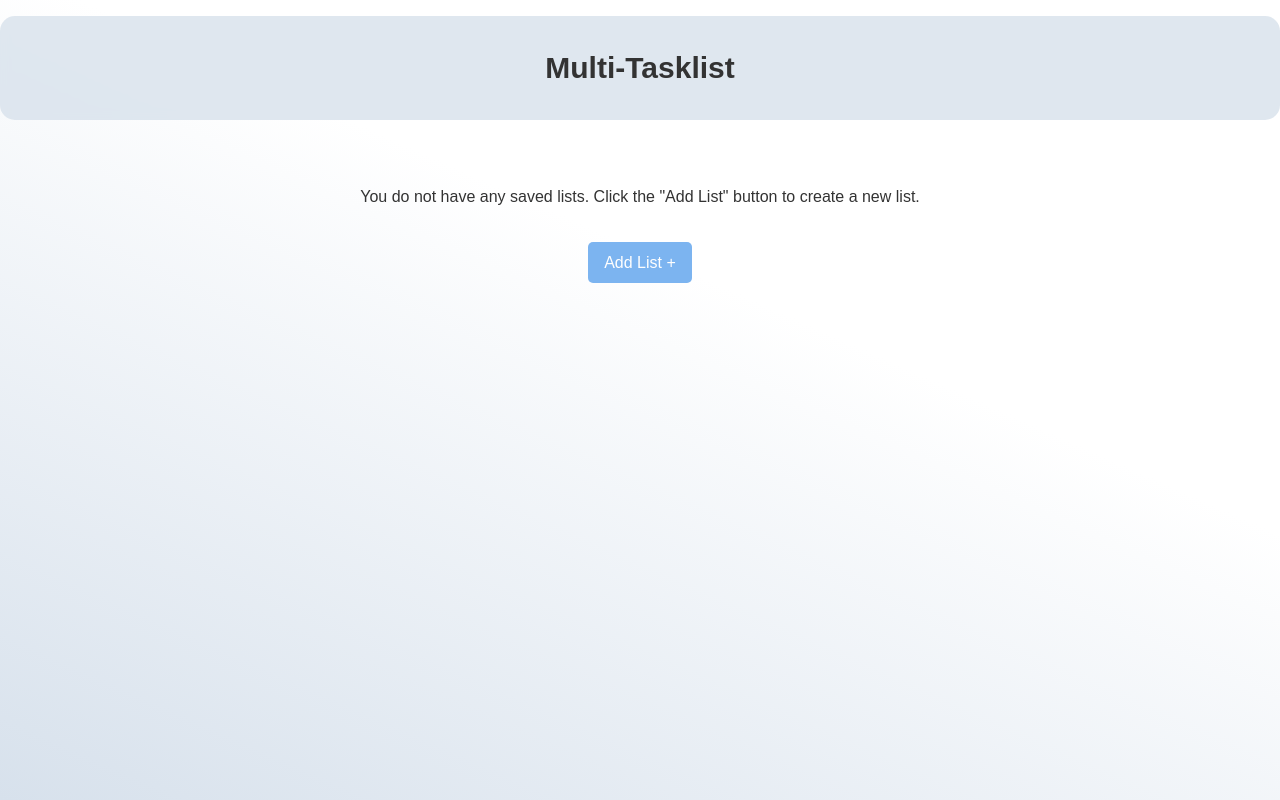
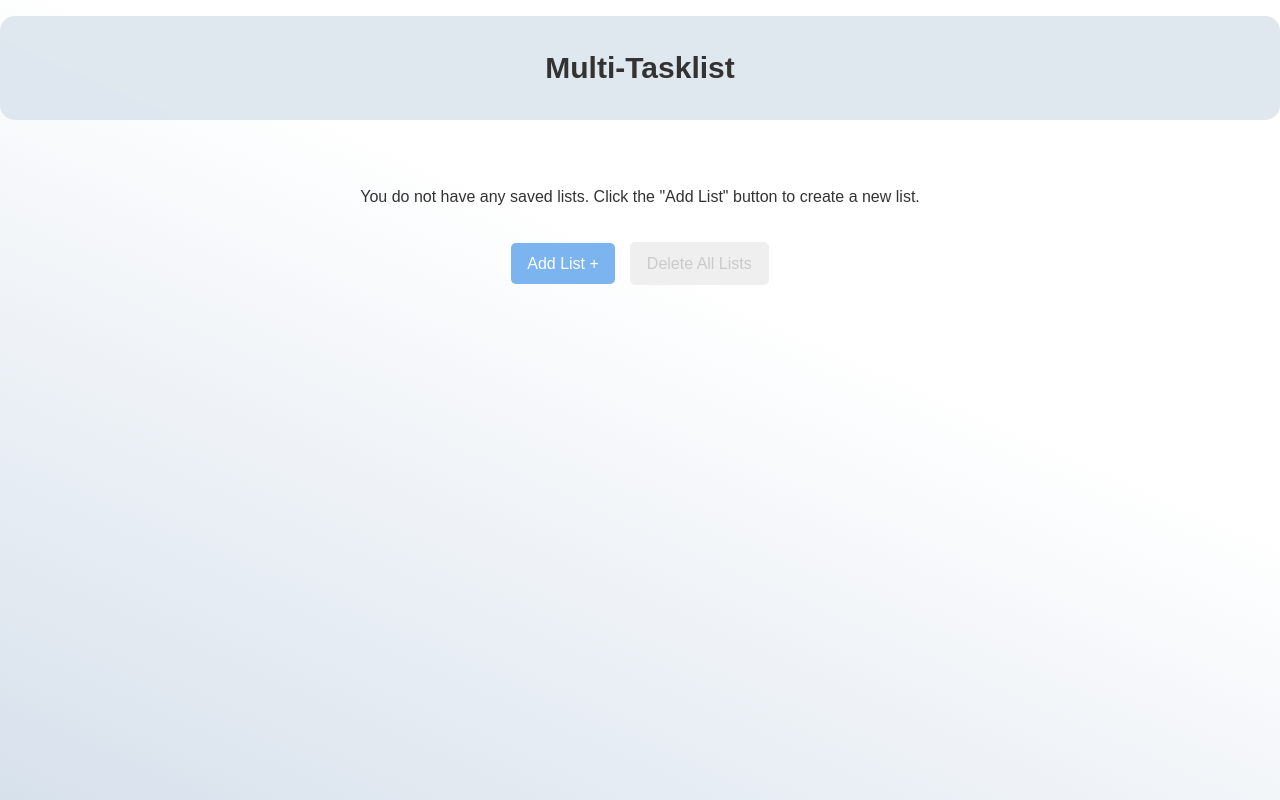
Before and after one commit to agviray/react-multi-tasklist, a React (Create React App) app: page / in a window 1280 px wide. Built offline with nearby package versions, Linux system fonts and the light colour scheme.

Commit message:
Add feature to delete all lists

```diff
--- a/src/actions/index.js
+++ b/src/actions/index.js
@@ -47,6 +47,13 @@ export const deleteList = (listId) => {
   return {
     type: types.LIST_DELETED,
     payload: listId,
+  };
+};
+
+export const deleteAllLists = () => {
+  return {
+    type: types.ALL_LISTS_DELETED,
+    payload: [],
   };
 };
 
--- a/src/actions/types.js
+++ b/src/actions/types.js
@@ -6,6 +6,7 @@ export const types = {
   UPDATED_LIST_SAVED: 'UPDATED_LIST_SAVED',
   LIST_CREATED: 'LIST_CREATED',
   LIST_DELETED: 'LIST_DELETED',
+  ALL_LISTS_DELETED: 'ALL_LISTS_DELETED',
   LIST_SELECTED: 'LIST_SELECTED',
   TITLE_UPDATED: 'TITLE_UPDATED',
   ITEM_ADDED: 'ITEM_ADDED',
--- a/src/components/BackButton.js
+++ b/src/components/BackButton.js
@@ -29,11 +29,11 @@ const BackButton = ({ selectedList, displayModal, saveUpdatedList }) => {
       displayModal({
         modalHeading: 'Changes Found',
         modalBody:
-          'You have made changes to this list. Exiting now will undo all of your current changes. How would you like to proceed?',
+          'You have made changes to this list. How would you like to proceed?',
         modalButtons: [
           {
             type: 'save',
-            text: 'Save Changes',
+            text: 'Save And Exit',
             callback: () => saveChanges(),
           },
           {
--- a/src/components/Layout.js
+++ b/src/components/Layout.js
@@ -1,23 +1,11 @@
-import React, { useEffect } from 'react';
+import React from 'react';
 import { Outlet } from 'react-router-dom';
-import { connect } from 'react-redux';
-import { loadSavedLists } from '../actions';
 import HeaderContent from './HeaderContent';
 import Modal from './Modal';
 import GlobalStyles from './styles/GlobalStyles';
 import { StyledMainContent } from './styles/Layout.styled';
 
-const Layout = ({ loadSavedLists }) => {
-  // - Initial load of saved info, if any exists.
-  useEffect(() => {
-    const storedLists = JSON.parse(
-      localStorage.getItem('storedMultiTasklistState')
-    );
-    if (storedLists) {
-      loadSavedLists(storedLists);
-    }
-  }, []);
-
+const Layout = () => {
   return (
     <>
       <GlobalStyles />
@@ -35,6 +23,4 @@ const Layout = ({ loadSavedLists }) => {
   );
 };
 
-export default connect(null, {
-  loadSavedLists: loadSavedLists,
-})(Layout);
+export default Layout;
--- a/src/components/ListButton.js
+++ b/src/components/ListButton.js
@@ -30,7 +30,7 @@ const ListButton = ({ selectedList, saveUpdatedList }) => {
       className={`${isAvailable ? '' : 'disabled'}`}
       onClick={() => saveList(selectedList)}
     >
-      Save
+      Save And Exit
     </StyledListButton>
   );
 };
--- a/src/components/pages/Home.js
+++ b/src/components/pages/Home.js
@@ -1,34 +1,78 @@
 import React, { useState, useEffect } from 'react';
 import { connect } from 'react-redux';
-import { createList } from '../../actions';
+import {
+  loadSavedLists,
+  createList,
+  deleteAllLists,
+  displayModal,
+} from '../../actions';
 import { StyledHome } from '../styles/Home.styled';
 import AllLists from '../AllLists';
 import Message from '../Message';
 
-const Home = ({ allLists, createList }) => {
+const Home = ({
+  allLists,
+  loadSavedLists,
+  createList,
+  deleteAllLists,
+  displayModal,
+}) => {
+  const [isDeleteAllDisabled, setIsDeleteAllDisabled] = useState(true);
   const [messageText, setMessageText] = useState('');
 
+  // - Initial load of stored lists, if any exist.
   useEffect(() => {
-    console.log('useEffect in Home page ran.');
+    const storedLists = JSON.parse(
+      localStorage.getItem('storedMultiTasklistState')
+    );
 
+    if (storedLists && allLists.length === 0) {
+      loadSavedLists(storedLists);
+    } else {
+      loadSavedLists(allLists);
+    }
+  }, []);
+
+  useEffect(() => {
     if (allLists.length === 0) {
       setMessageText(`You do not have any saved lists. Click the "Add List" button to
       create a new list.`);
+      setIsDeleteAllDisabled(true);
     } else {
       setMessageText(`Click the "Add List" button to create a new list, or select a list
       below to view/edit it.`);
+      setIsDeleteAllDisabled(false);
     }
 
-    if (allLists.length !== 0) {
-      localStorage.setItem(
-        'storedMultiTasklistState',
-        JSON.stringify(allLists)
-      );
-    }
+    localStorage.setItem('storedMultiTasklistState', JSON.stringify(allLists));
   }, [allLists]);
 
   const createNewList = () => {
     createList();
+  };
+
+  const deleteLists = () => {
+    deleteAllLists();
+  };
+
+  const displayDeleteWarning = () => {
+    if (isDeleteAllDisabled === true) {
+      return;
+    } else {
+      displayModal({
+        modalHeading: 'Delete All Lists',
+        modalBody:
+          'Are you sure you want to delete all of your lists? This action cannot be undone.',
+        modalButtons: [
+          {
+            type: 'caution',
+            text: 'Delete All Lists',
+            callback: () => deleteLists(),
+          },
+        ],
+        modalHasCancelOption: true,
+      });
+    }
   };
 
   return (
@@ -38,6 +82,12 @@ const Home = ({ allLists, createList }) => {
           <Message text={messageText} />
           <div>
             <span onClick={createNewList}>Add List +</span>
+            <span
+              className={isDeleteAllDisabled ? 'disabled' : ''}
+              onClick={displayDeleteWarning}
+            >
+              Delete All Lists
+            </span>
           </div>
         </div>
         {allLists.length === 0 ? null : <AllLists />}
@@ -53,5 +103,8 @@ const mapStateToProps = (state) => {
 };
 
 export default connect(mapStateToProps, {
+  loadSavedLists: loadSavedLists,
   createList: createList,
+  deleteAllLists: deleteAllLists,
+  displayModal: displayModal,
 })(Home);
--- a/src/components/styles/Home.styled.js
+++ b/src/components/styles/Home.styled.js
@@ -10,21 +10,50 @@ export const StyledHome = styled.div`
 
     div {
       display: flex;
-      justify-content: center;
-      align-items: center;
+      flex-direction: column;
+      gap: 15px;
       padding-bottom: 3rem;
+
+      @media screen and (min-width: 370px) {
+        flex-direction: row;
+        justify-content: center;
+        align-items: center;
+      }
 
       span {
         display: inline-block;
         text-align: center;
         padding: 0.5rem 1rem;
-        background-color: #7cb4f0;
-        color: #fefefe;
         border-radius: 5px;
 
-        &:hover {
-          cursor: pointer;
-          background-color: #3a70a9;
+        &:nth-of-type(1) {
+          background-color: #7cb4f0;
+          color: #fefefe;
+
+          &:hover {
+            cursor: pointer;
+            background-color: #3a70a9;
+          }
+        }
+
+        &:nth-of-type(2) {
+          background-color: #f54957;
+          color: #fefefe;
+
+          &:hover {
+            cursor: pointer;
+            background-color: #ca3a46;
+          }
+
+          &.disabled {
+            color: #cacaca;
+            background-color: #efefef;
+            border: 1px solid #efefef;
+
+            &:hover {
+              cursor: not-allowed;
+            }
+          }
         }
       }
     }
--- a/src/reducers/allListsReducer.js
+++ b/src/reducers/allListsReducer.js
@@ -24,7 +24,8 @@ const allListsReducer = (state = INITIAL_STATE, action) => {
       ];
     case types.LIST_DELETED:
       return [...state].filter((list) => list.id !== action.payload);
-
+    case types.ALL_LISTS_DELETED:
+      return action.payload;
     default:
       return state;
   }
```
